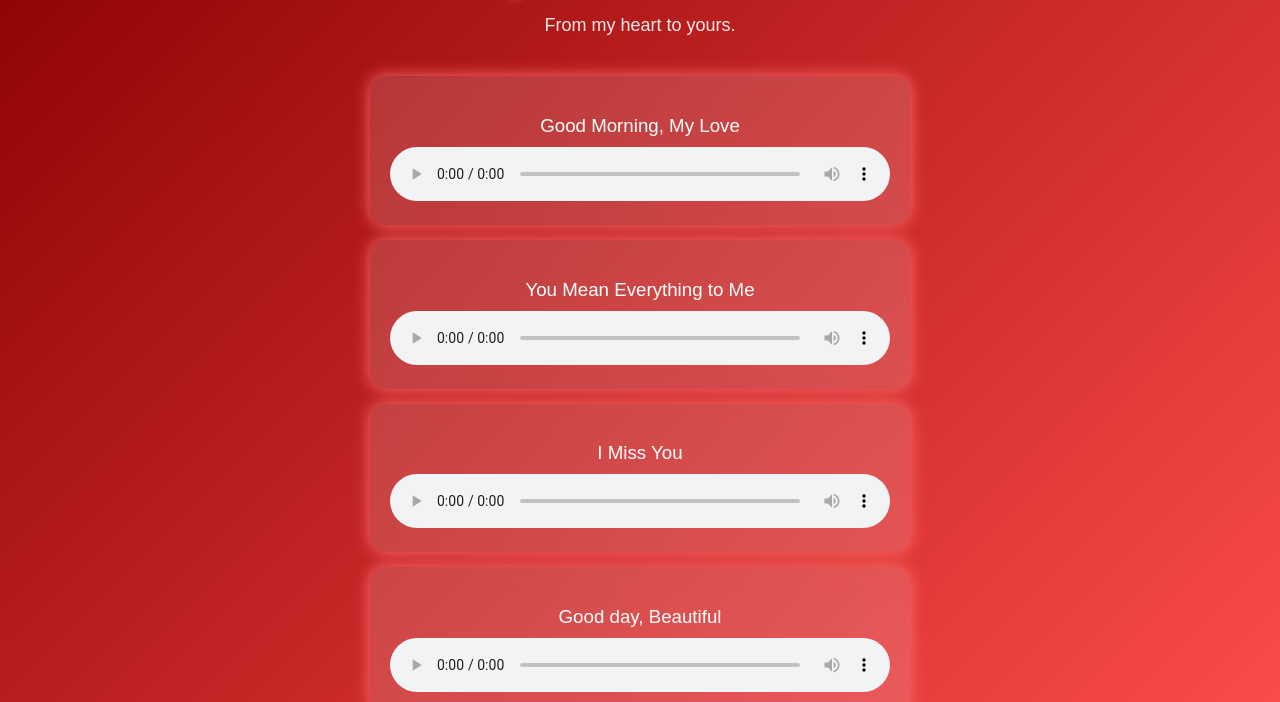
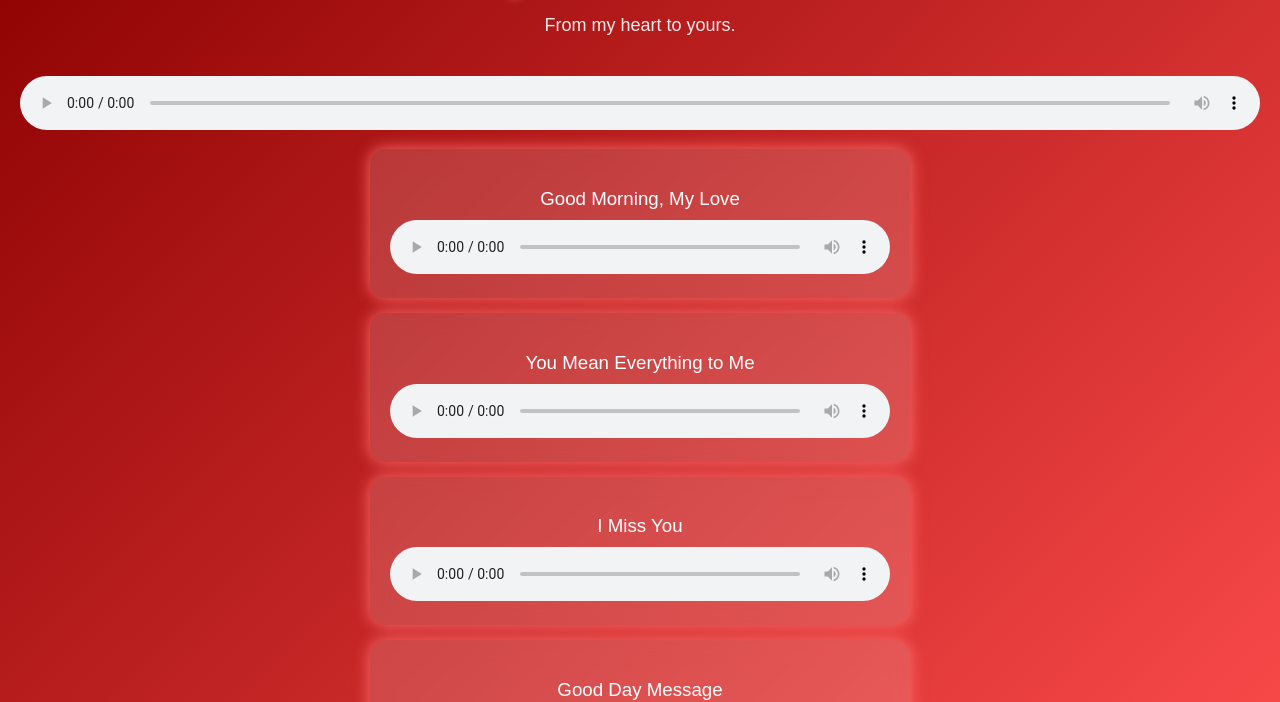
Before and after one commit to Fxash/my-babe, a plain HTML site: page index.html in a window 1280 px wide. Shown: the part 119-821 px from the top of the page. Drawn offline with Linux system fonts and the light colour scheme.

Commit message:
Update index.html

```diff
--- a/index.html
+++ b/index.html
@@ -12,8 +12,8 @@
 <h1>My Voice for You</h1>
 <p class="subtitle">From my heart to yours.</p>
 
-    <!-- Background music -->
-    <audio id="bg-music" src="background-music.mp3" autoplay loop></audio>
+<!-- Background music (show play button to avoid autoplay issues) -->
+<audio id="bg-music" src="background-music.mp3" controls loop></audio>
 
 <!-- Recording 1 -->
 <div class="audio-card">
@@ -41,7 +41,7 @@
 
 <!-- Recording 4 -->
 <div class="audio-card">
-        <h3>Good day, Beautiful</h3>
+    <h3>Good Day Message</h3>
     <audio class="voice" id="msg4" controls>
         <source src="recording4.mp3" type="audio/mp3">
     </audio>
```
Lines whose indentation alone changed are shown as unchanged.
